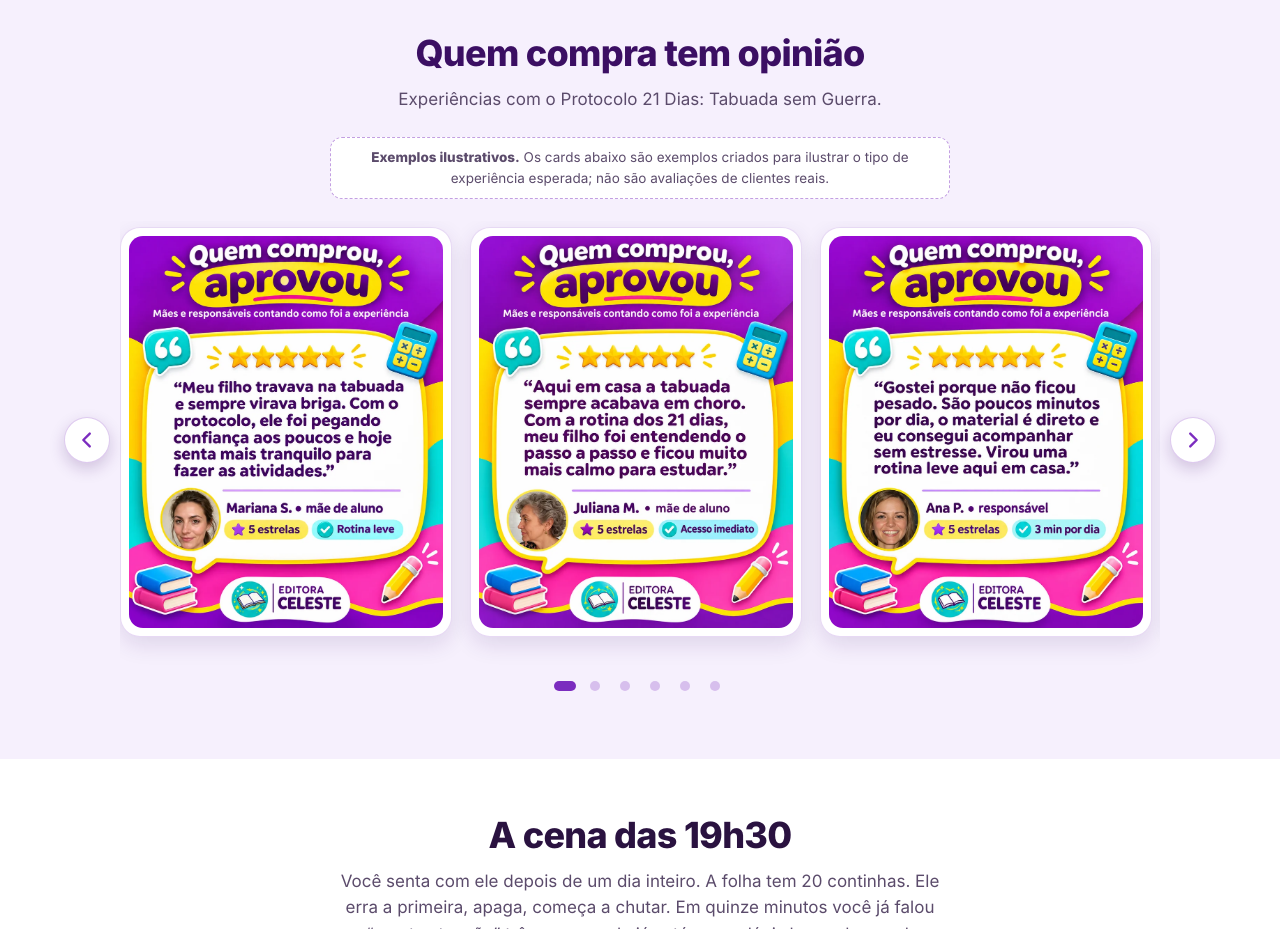
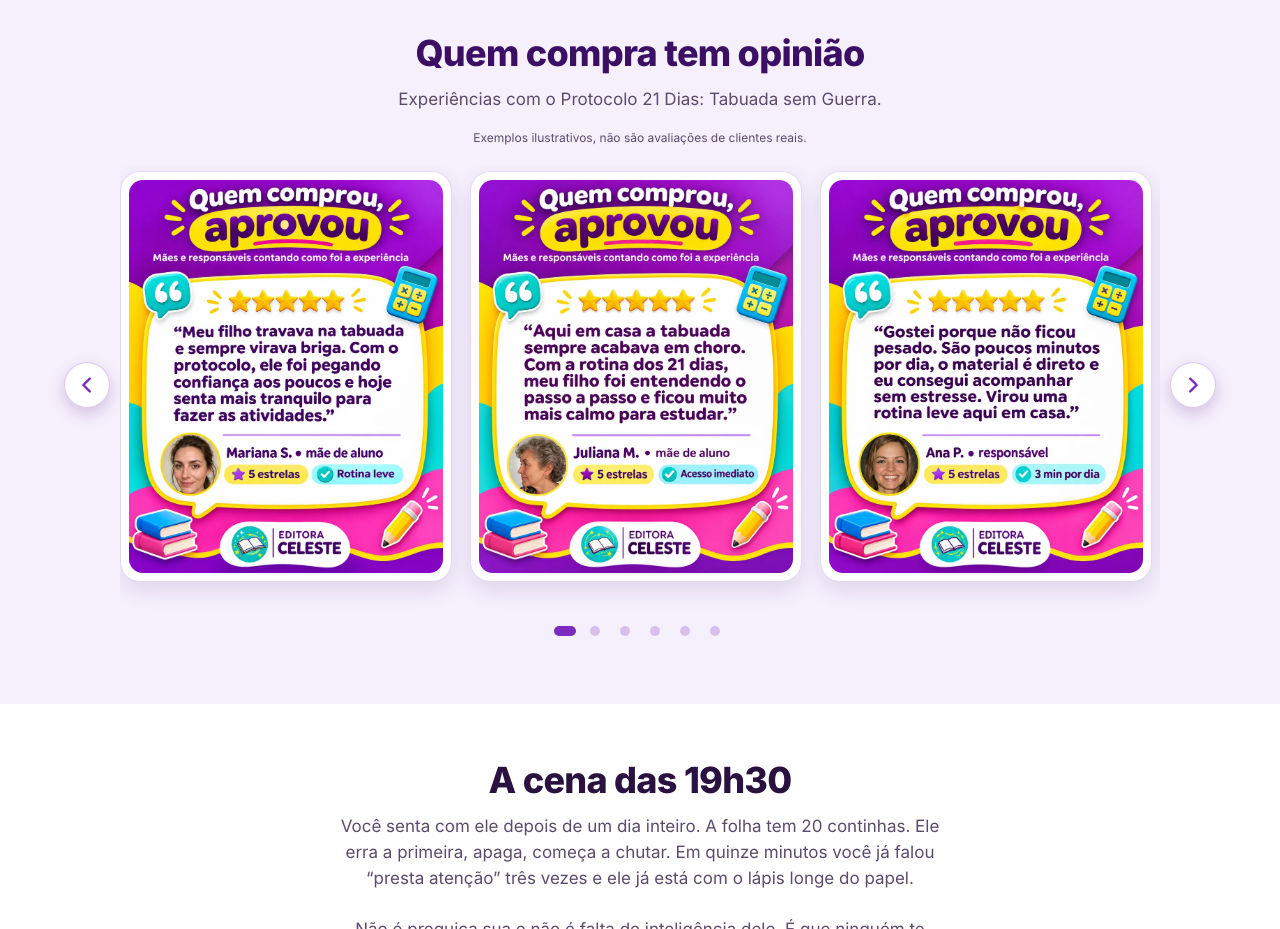
Before and after one commit to southerngrowthdigital-glitch/desconto-real, a plain HTML site: page tabuada/index.html in a window 1280 px wide. Shown: the part 1780-2709 px from the top of the page. Drawn offline with Linux system fonts and the light colour scheme.

Commit message:
Favicon Editora Celeste; aviso de exemplos discreto
Co-Authored-By: Claude Sonnet 5.5 <noreply@anthropic.com>
Claude-Session: https://claude.ai/code/session_01Ast5QnxUEeTmG8u9QmdkDy

```diff
--- a/tabuada/index.html
+++ b/tabuada/index.html
@@ -10,6 +10,10 @@
 <meta property="og:description" content="10 minutos por dia. Você só cronometra.">
 <meta property="og:image" content="https://editoraceleste.netlify.app/tabuada/img/og.jpg">
 <meta name="theme-color" content="#FFC61A">
+<link rel="icon" type="image/x-icon" href="/tabuada/favicon.ico">
+<link rel="icon" type="image/png" sizes="32x32" href="/tabuada/favicon-32.png">
+<link rel="icon" type="image/png" sizes="192x192" href="/tabuada/favicon-192.png">
+<link rel="apple-touch-icon" href="/tabuada/apple-touch-icon.png">
 <link rel="preload" as="image" href="img/hero.webp" fetchpriority="high">
 <link rel="preload" as="font" type="font/woff2" href="fonts/inter-Regular.woff2" crossorigin>
 <link rel="preload" as="font" type="font/woff2" href="fonts/inter-ExtraBold.woff2" crossorigin>
@@ -99,7 +103,7 @@ mark{background:linear-gradient(transparent 10%,var(--mark) 10% 92%,transparent
 .rvx{background:#F6F0FD;padding:44px 0}
 @media(min-width:760px){.rvx{padding:60px 0}}
 .rvx h2{color:var(--dark)}
-.rvx-note{max-width:620px;margin:0 auto 22px;text-align:center;font-size:13.5px;color:var(--soft);background:#fff;border:1px dashed rgba(123,44,191,.45);border-radius:12px;padding:9px 14px}
+.rvx-note{max-width:620px;margin:-8px auto 18px;text-align:center;font-size:12px;color:var(--soft)}
 .rvx-car{position:relative;max-width:1040px;margin:0 auto}
 .rvx-track{display:flex;gap:18px;overflow-x:auto;scroll-snap-type:x mandatory;scroll-behavior:smooth;padding:6px 18px 30px;scrollbar-width:none;-webkit-overflow-scrolling:touch;cursor:grab;touch-action:pan-x pan-y}
 .rvx-track::-webkit-scrollbar{display:none}
@@ -341,7 +345,7 @@ footer .brand{font-weight:800;letter-spacing:.14em;text-transform:uppercase;font
 <section class="rvx" id="opinioes">
 <div class="wrap narrow"><h2>Quem compra tem opinião</h2>
 <p class="lead">Experiências com o Protocolo 21 Dias: Tabuada sem Guerra.</p>
-<p class="rvx-note"><strong>Exemplos ilustrativos.</strong> Os cards abaixo são exemplos criados para ilustrar o tipo de experiência esperada; não são avaliações de clientes reais.</p></div>
+<p class="rvx-note">Exemplos ilustrativos, não são avaliações de clientes reais.</p></div>
 <div class="rvx-car">
   <button class="rvx-arrow l" type="button" aria-label="Cards anteriores"><svg viewBox="0 0 24 24"><path d="M15 5l-7 7 7 7"/></svg></button>
   <div class="rvx-track" id="rvxTrack" tabindex="0" role="region" aria-label="Carrossel de exemplos de experiências com o protocolo">
```
Also changed, not shown: tabuada/apple-touch-icon.png (added), tabuada/favicon-192.png (added), tabuada/favicon-32.png (added), tabuada/favicon.ico (added).
